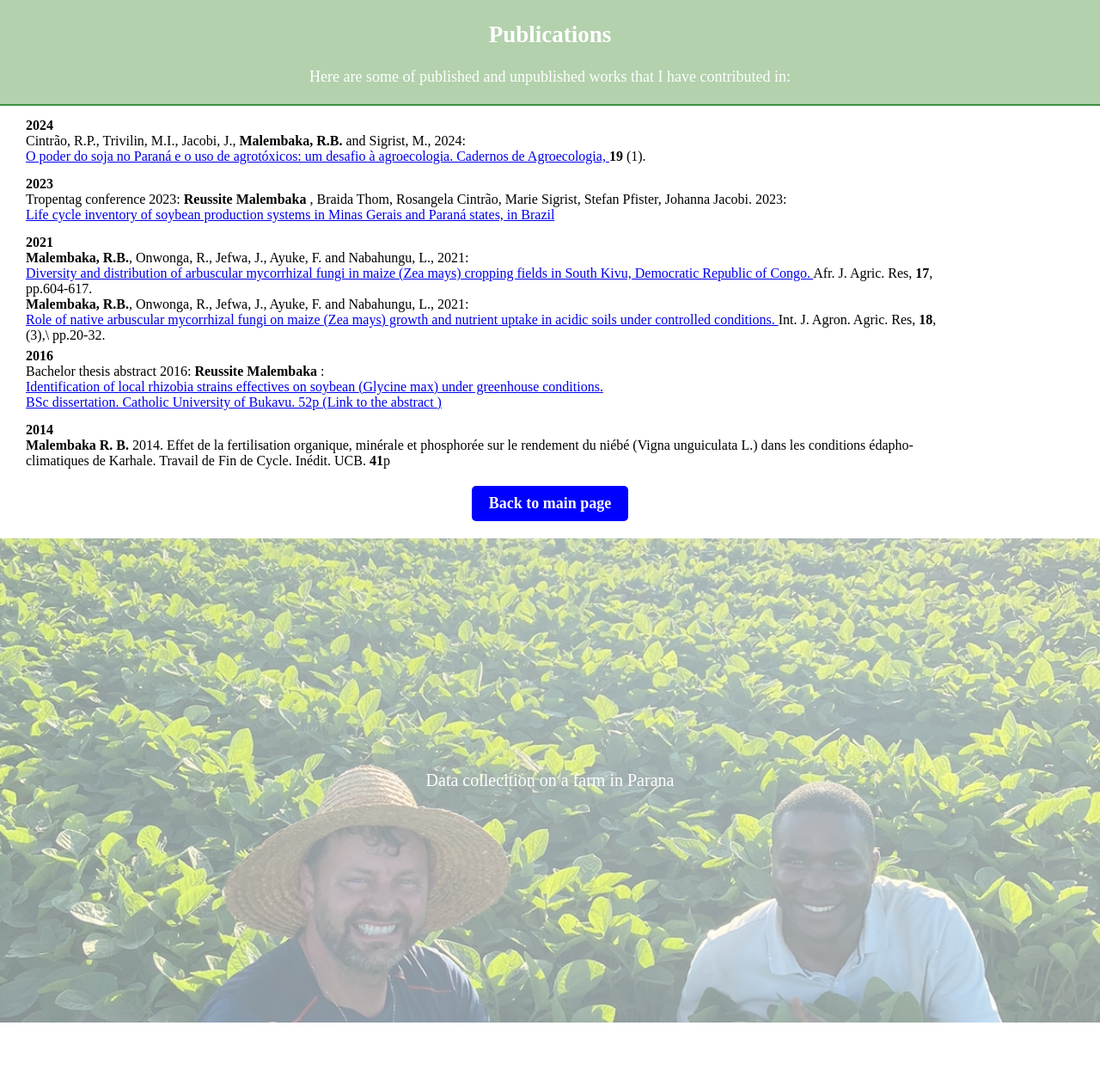
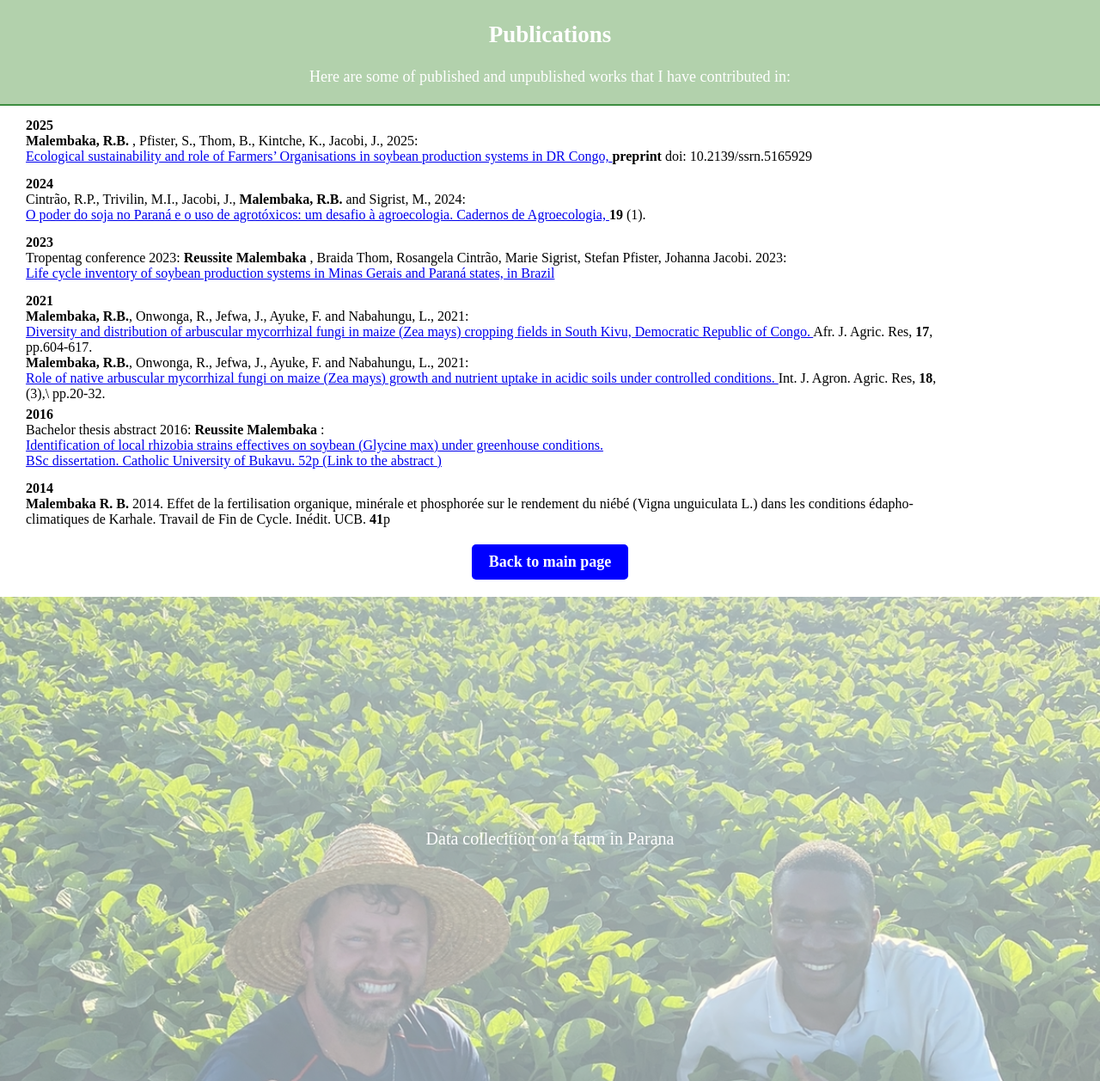
Before and after one commit to reussitemalembaka/reussitemalembaka.github.io, a Jekyll site: the page publications.html, which Jekyll copies as it is, in a window 1280 px wide. Shown: the whole page at 86% size. Built offline with Jekyll 4.4.1, drawn with Linux system fonts in a browser that asks for light colours; before the commit the page ends 1189 px from its top, so only the background shows below that.

Commit message:
Update publications.html

```diff
--- a/publications.html
+++ b/publications.html
@@ -19,6 +19,21 @@
             <p>Here are some of published and unpublished works that I have contributed in:</p>
         </div>
     </div>
+
+    <div class = "listed-element">
+            <div class = "center_left">
+                <strong>2025</strong> <br>
+            </div>
+            <section>
+                <div class="center_left">
+                    <strong>Malembaka, R.B.</strong> , Pfister, S., Thom, B., Kintche, K., Jacobi, J., 2025:<br>
+                    <a href="https://doi.org/10.2139/ssrn.5165929">
+                        <p1>Ecological sustainability and role of Farmers’ Organisations in soybean production systems in DR Congo,
+                        </a>
+                         <strong> preprint</strong> doi: 10.2139/ssrn.5165929 </p1>
+                </div>
+            </section>
+        </div>
 
     <div class = "listed-element">
         <div class = "center_left">
```
